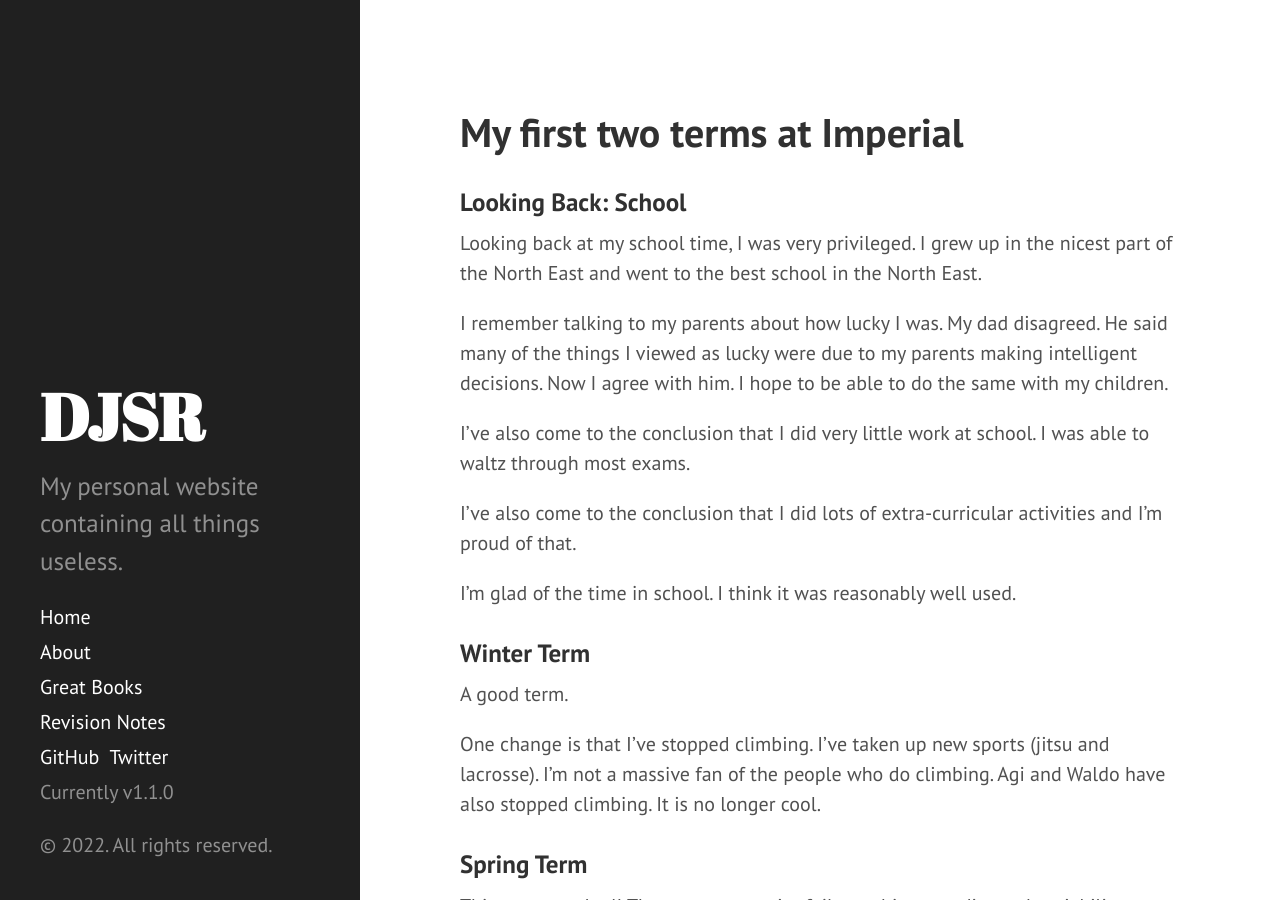
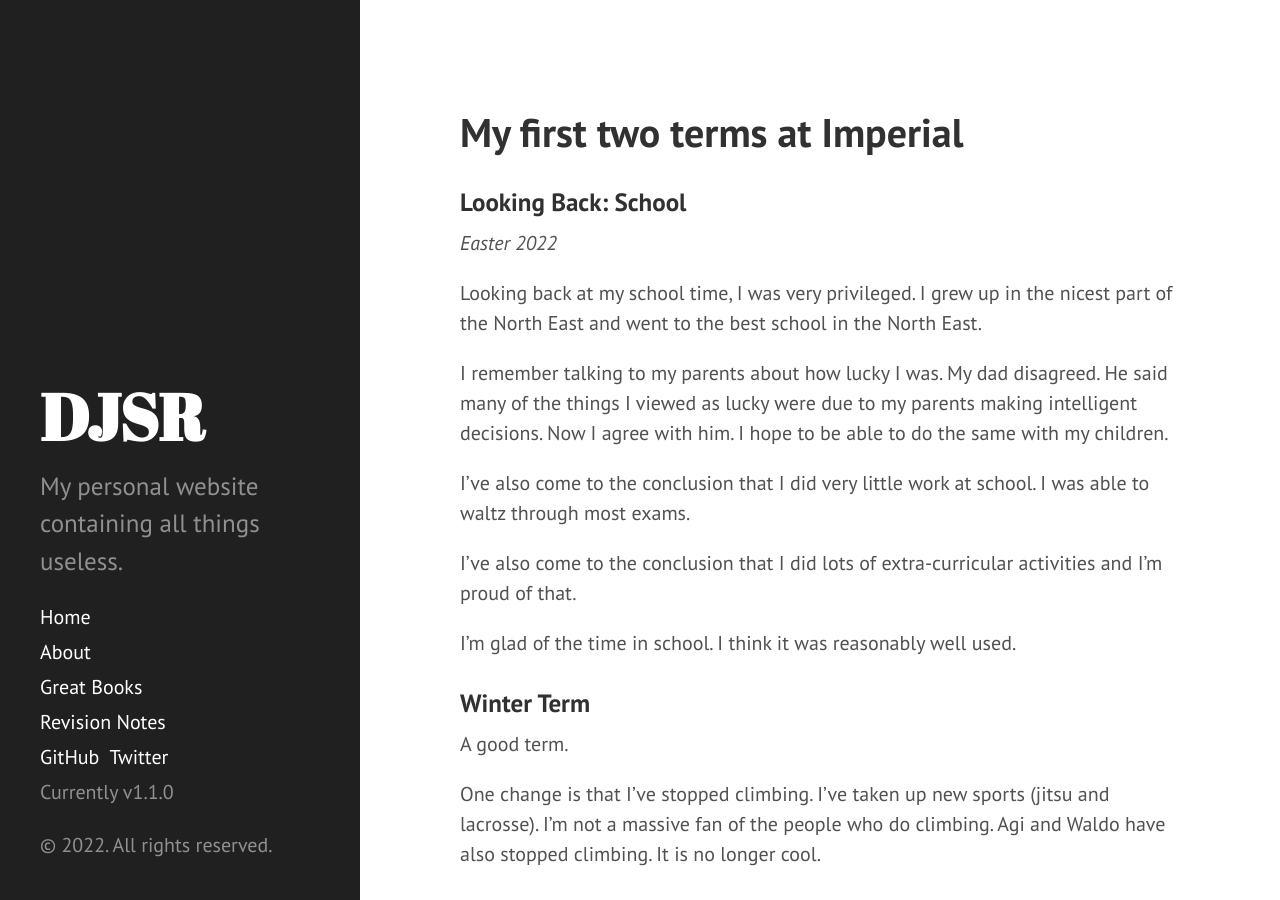
Before and after one commit to dansomrob/dansomrob.github.io, a Jekyll site: the page built from hidden.md, in a window 1280 px wide and 900 px high. Built offline with Jekyll 4.4.1, drawn with Linux system fonts in a browser that asks for light colours.

Commit message:
Update hidden.md

```diff
--- a/hidden.md
+++ b/hidden.md
@@ -5,6 +5,7 @@ title: Hidden Journal
 <h1>My first two terms at Imperial</h1>
 
 <h3>Looking Back: School</h3>
+*Easter 2022*
 
 Looking back at my school time, I was very privileged. I grew up in the nicest part of the North East and went to the best school in the North East.
 
```
Also changed, not shown: other parts of hidden.md (+1 -0 lines).
